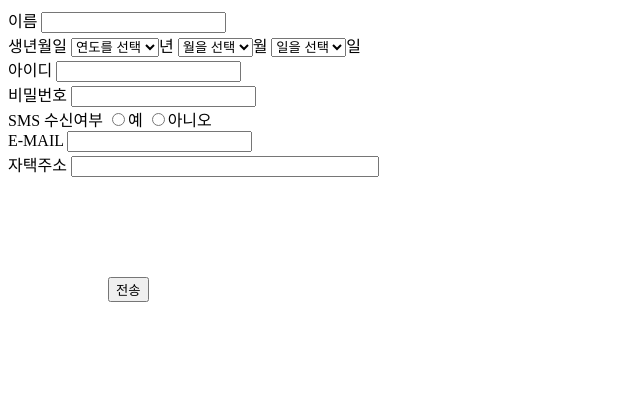
After one commit to 990907yang/htdocs, a PHP site: page /kcc/kccc.php in a window 1280 px wide. The commit adds this page. Shown: the top 401 px of the page, without its empty margins (0-640 px from the left). Run offline with PHP 8.4, Linux system fonts and the light colour scheme.

```diff
--- a/kcc/kcc.php
+++ b/kcc/kcc.php
@@ -77,7 +77,7 @@
                                 <td><select name="year" class="year">
                                     <option value="" selected>연도를 선택</option>
                                     <?php
-                                        for($i=1970; $i<=2016; $i++){
+                                        for($i=1960; $i<=2016; $i++){
                                             print "<option value=".$i.">".$i."</option>";
                                         }
                                     ?>
--- /dev/null
+++ b/kcc/kccc.php
@@ -0,0 +1,43 @@
+<!DOCTYPE html>
+<html lang="ko">
+<head>
+    <meta charset="UTF-8">
+    <title>yang</title>
+</head>
+<body>
+    <form name="member" method="post" action="kcc_view.php">
+        이름 <input name="name" type="text"><br>
+        생년월일 <select name="year" class="year">
+                    <option value="" selected>연도를 선택</option>
+                    <?php
+                        for($i=1960; $i<=2016; $i++){
+                            print "<option value=".$i.">".$i."</option>";
+                        }
+                    ?>
+                </select>년
+                <select name="mot" class="mot">
+                        <option value="" selected>월을 선택</option>
+                        <?php
+                            for($i=1; $i<=12; $i++){
+                                print "<option value=".$i.">".$i."</option>";
+                            }
+                        ?>
+                </select>월
+                <select name="day" class="day">
+                    <option value="" selected>일을 선택</option>
+                    <?php
+                    for($i=1; $i<=31; $i++){
+                        print "<option value=".$i.">".$i."</option>";
+                    }
+                    ?>
+                </select>일<br>
+        아이디 <input name="id" type="text"><br>
+        비밀번호 <input name="password" type="password"><br>
+        SMS 수신여부 <input type="radio" name="yes" value="yes">예
+                    <input type="radio" name="no" value="no">아니오<br>
+        E-MAIL <input type="text" name="email"><br>
+        자택주소 <input type="text" name="address" style="width:300px;"><br>
+        <input type="submit" name="전송" value="전송" style="margin:100px">
+    </form>
+</body>
+</html>
--- a/session.php
+++ b/session.php
@@ -22,7 +22,7 @@
     <?php
     }else{
          ?>
-         당신의 방문은<?=$count?>회째 입니다.
+         조회수 : <?=$count?>
         <?php
         }
     ?>
```
